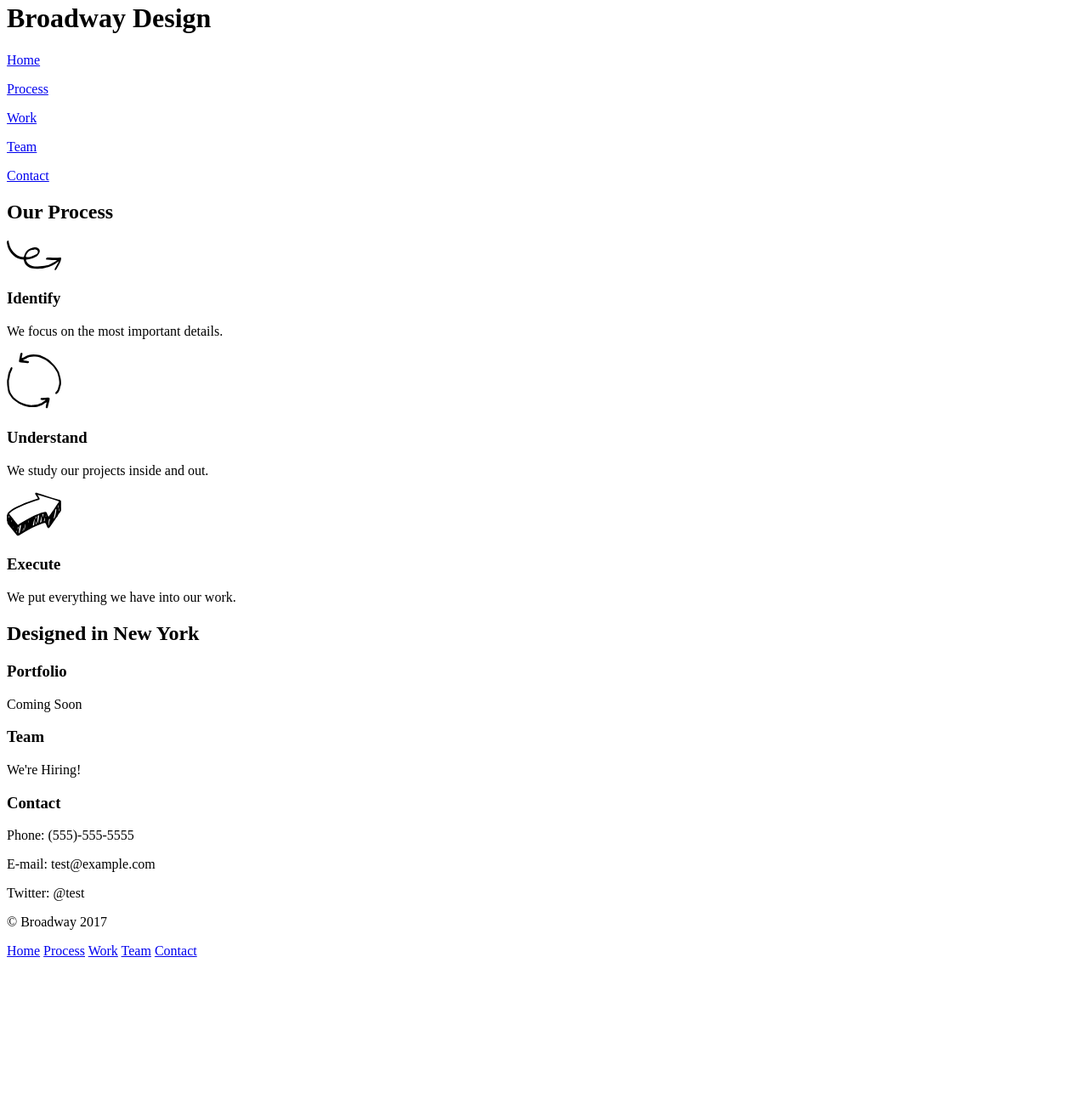
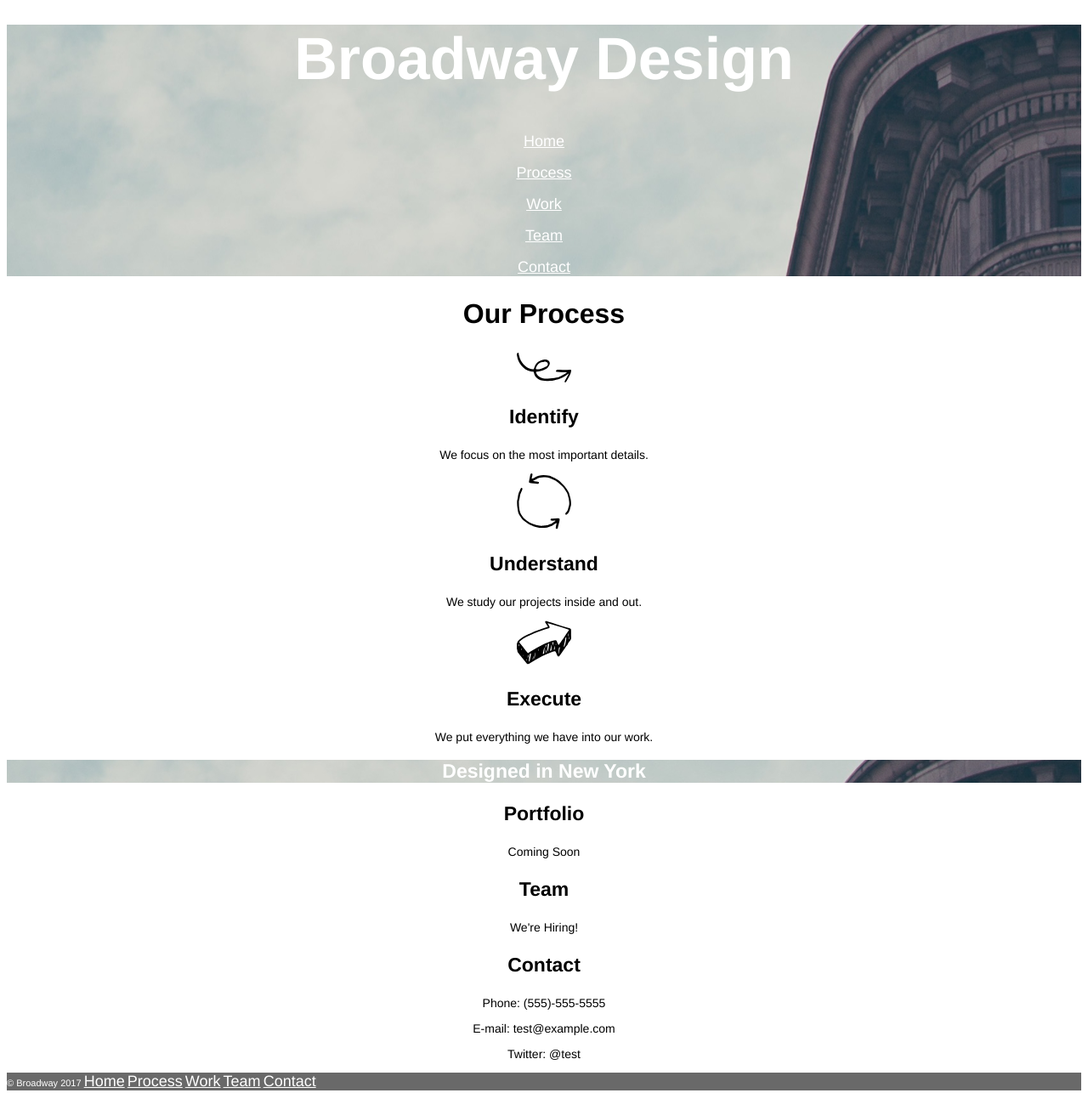
Before and after one commit to shuanjin/broadway, a plain HTML site: page index.html in a window 1280 px wide. Shown: the part 18-1304 px from the top of the page at 85% size. Before the commit the page ends 1154 px from the top, so only its background shows below. Drawn offline with Linux system fonts and the light colour scheme.

Commit message:
styled css, modified navigation tag

```diff
--- a/index.html
+++ b/index.html
@@ -12,13 +12,11 @@
     <!-- Header section -->
     <div class="header">
       <h1>Broadway Design</h1>
-      <nav>
-        <p><a href="#">Home</a></p>
-        <p><a href="#process">Process</a></p>
-        <p><a href="#portfolio">Work</a></p>
-        <p><a href="#team">Team</a></p>
-        <p><a href="#contact">Contact</a></p>
-      </nav>
+        <p><a class="btn-nav" href="#">Home</a></p>
+        <p><a class="btn-nav" href="#process">Process</a></p>
+        <p><a class="btn-nav" href="#portfolio">Work</a></p>
+        <p><a class="btn-nav" href="#team">Team</a></p>
+        <p><a class="btn-nav" href="#contact">Contact</a></p>
     </div>
 
     <!-- Process section -->
@@ -71,14 +69,13 @@
 
     <!-- Footer section -->
     <div class="footer">
-      <p>© Broadway 2017</p>
-        <nav>
-          <a href="#">Home</a>
-          <a href="#process">Process</a>
-          <a href="#portfolio">Work</a>
-          <a href="#team">Team</a>
-          <a href="#contact">Contact</a>
-        </nav>
+      <p>© Broadway 2017
+          <a class="btn-nav" href="#">Home</a>
+          <a class="btn-nav" href="#process">Process</a>
+          <a class="btn-nav" href="#portfolio">Work</a>
+          <a class="btn-nav" href="#team">Team</a>
+          <a class="btn-nav" href="#contact">Contact</a>
+        </p>
     </div>
 
   </body>
--- a/resources/css/style.css
+++ b/resources/css/style.css
@@ -0,0 +1,45 @@
+body {
+  text-align: center;
+  font-family: helvetica, sans-serif;
+}
+
+h1 {
+  font-size: 70px;
+  font-weight: bold;
+}
+
+.header {
+  color: white;
+  background-image: url(../images/the-flatiron-building.png);
+}
+
+.btn-nav {
+  font-size: 18px;
+  color: white;
+}
+
+.list h2 {
+  font-size: 32px;
+  font-weight: bold;
+}
+
+h3 {
+  font-size: 23px;
+  font-weight: bold;
+}
+
+.list-item p {
+  font-size: 14px;
+}
+
+.header h2 {
+  font-size: 23px;
+  font-weight: bold;
+}
+
+.footer {
+  color: white;
+  font-size: 11px;
+  background-color: dimgray;
+  text-align: left;
+}
```
